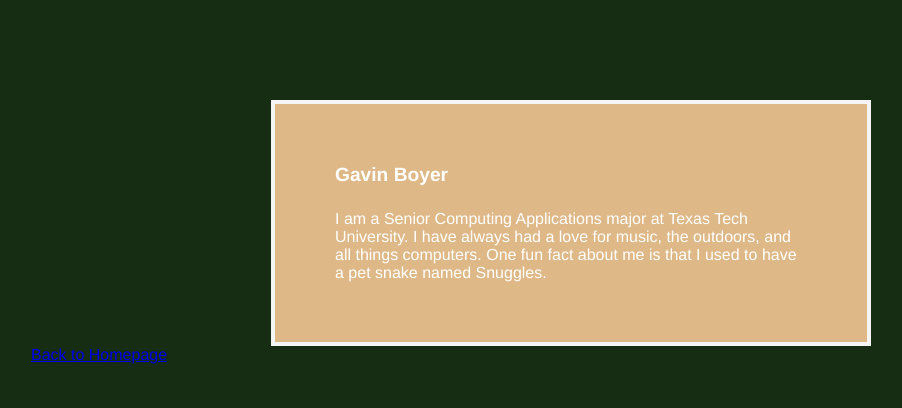
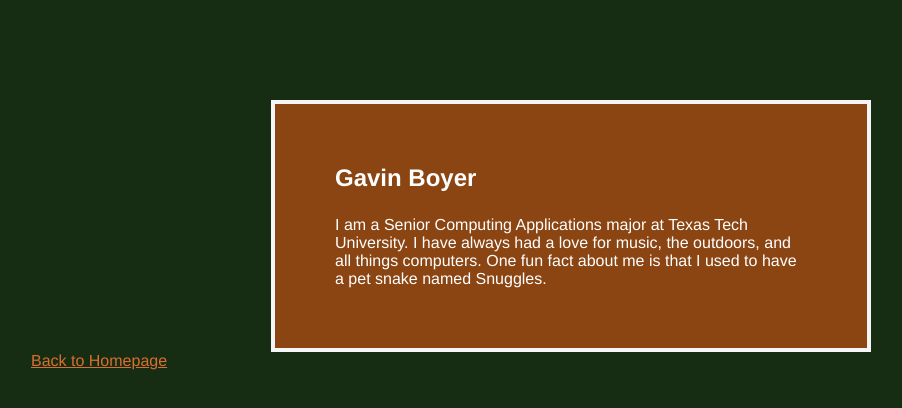
Before and after one commit to GavinBoyer/course-portfolio, a plain HTML site: page week-03-exersize-01/index.html in a window 1280 px wide. Shown: the whole page, without its empty margins (69-971 px from the left). Drawn offline with Linux system fonts and the light colour scheme.

Commit message:
update style.css
fixing colors and font sizes

```diff
--- a/week-03-exersize-01/style.css
+++ b/week-03-exersize-01/style.css
@@ -13,13 +13,13 @@ body {
     max-width: 600px;
     margin: 0 auto;
     padding: 36px;
-    background-color: burlywood;
+    background-color: saddlebrown;
     border: 4px solid whitesmoke;
 }
 
 h1 {
     color: white;
-    font-size: larger;
+    font-size: x-large;
     margin: 24px
 }
 
@@ -28,3 +28,7 @@ p {
     font-size: medium;
     margin: 24px;
 }
+
+a {
+    color: #d76f30
+}
```
